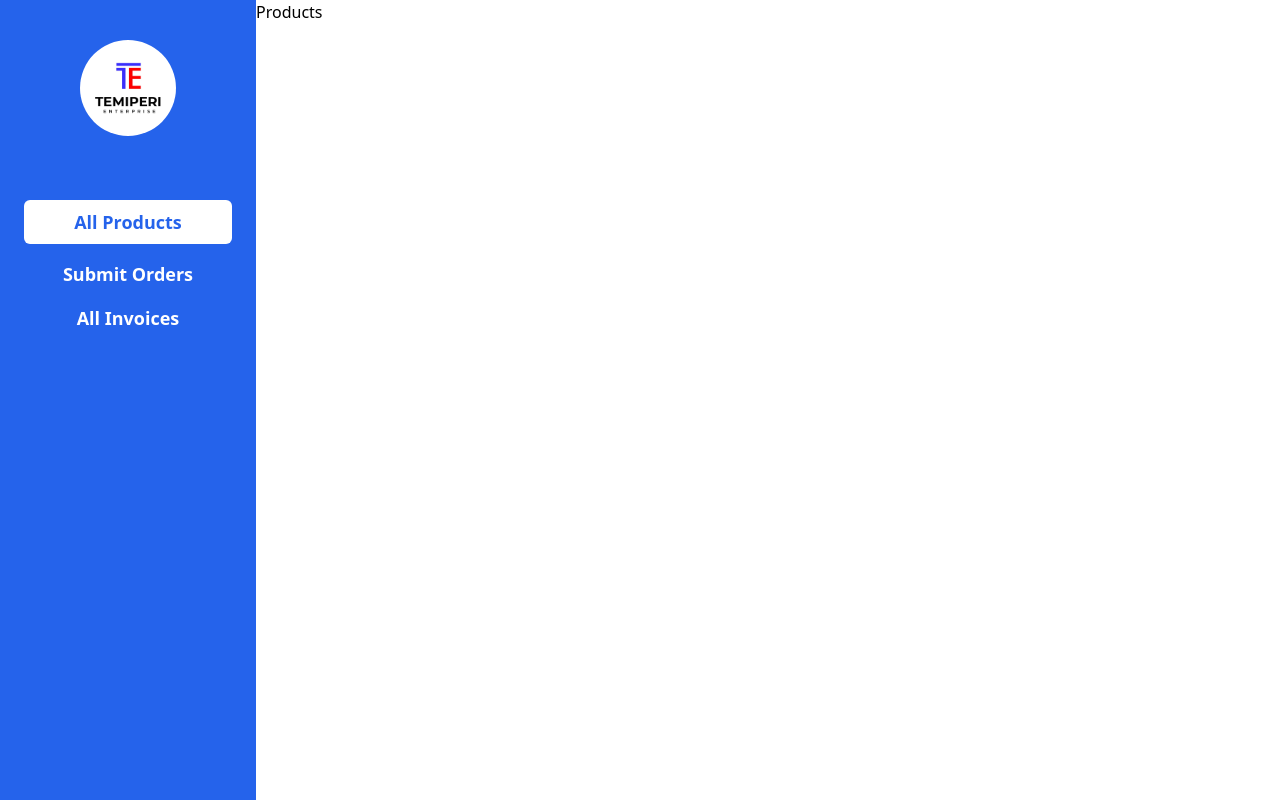
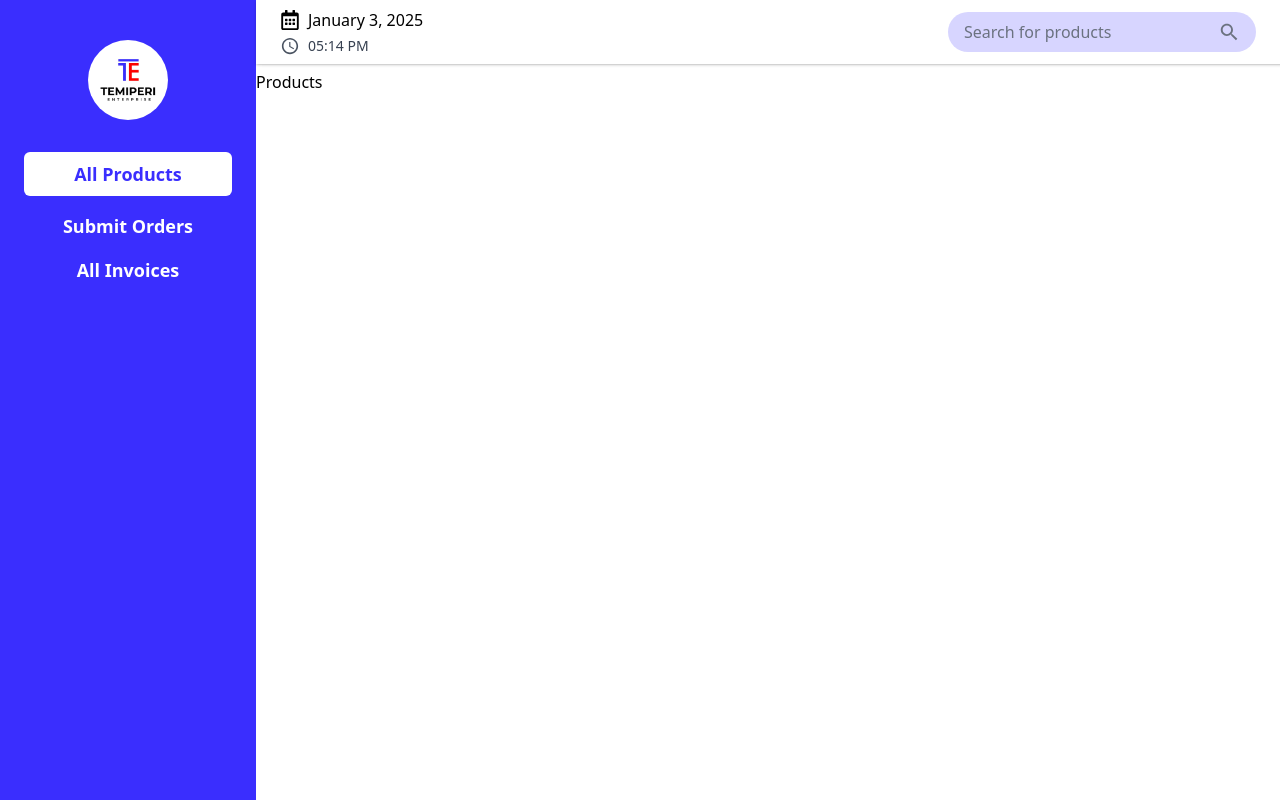
Before and after one commit to aetech24/temiperi-update, a React (Vite) app: page / in a window 1280 px wide. Built offline with nearby package versions, Linux system fonts and the light colour scheme.

Commit message:
Feat(Header): Added a header and adjusted the sidenav

```diff
--- a/src/App.jsx
+++ b/src/App.jsx
@@ -1,5 +1,6 @@
 import React from 'react';
 import SideNav from './components/SideNav';
+import Header from './components/Header';
 import { Routes, Route } from 'react-router-dom';
 import Products from './pages/Products';
 import Orders from './pages/Orders';
@@ -12,13 +13,21 @@ const App = () => {
             <div className='w-64'>
                 <SideNav />
             </div>
-            {/* Scrollable Main Content */}
-            <div className='flex-1 overflow-y-scroll'>
-                <Routes>
-                    <Route path='/*' element={<Products />} />
-                    <Route path='/submit-order' element={<Orders />} />
-                    <Route path='/invoices' element={<Invoices />} />
-                </Routes>
+            {/* Main Content Area */}
+            <div className='flex flex-col'>
+                {/* Fixed Header */}
+                <div className='fixed w-full bg-white z-10 shadow'>
+                    <Header />
+                </div>
+                {/* Scrollable Content Below Header */}
+                <div className='flex-1 pt-[70px]'>
+                    {/* Adjusted padding to match header height */}
+                    <Routes>
+                        <Route path='/*' element={<Products />} />
+                        <Route path='/submit-order' element={<Orders />} />
+                        <Route path='/invoices' element={<Invoices />} />
+                    </Routes>
+                </div>
             </div>
         </div>
     );
--- /dev/null
+++ b/src/components/Header.jsx
@@ -0,0 +1,41 @@
+import React from 'react';
+import { FaRegCalendarAlt } from "react-icons/fa";
+import { IoMdSearch, IoMdTime } from "react-icons/io";
+
+const Header = () => {
+    const now = new Date();
+    const formattedDate = now.toLocaleDateString("en-US", {
+        year: "numeric",
+        month: "long",
+        day: "numeric",
+    });
+
+    const formattedTime = now.toLocaleTimeString("en-US", {
+        hour: "2-digit",
+        minute: "2-digit",
+    });
+
+    return (
+        <div className='w-full px-6 py-2 shadow bg-white'>
+            <div className='flex items-center justify-between'>
+                {/* Date and Time */}
+                <div className="flex flex-col gap-1">
+                    <p className='font-medium flex items-center gap-2'><FaRegCalendarAlt className='text-xl font-semibold'/> {formattedDate}</p>
+                    <p className='text-sm text-gray-700 font-medium flex items-center gap-2'><IoMdTime className='text-xl font-semibold'/> {formattedTime}</p>
+                </div>
+
+                {/* Search Input */}
+                <div className='w-1/4 mr-64 bg-blue bg-opacity-20 rounded-full px-4 py-2 flex items-center '>
+                    <input
+                        type="search"
+                        className='w-full outline-none bg-blue bg-opacity-0 placeholder-gray-500'
+                        placeholder="Search for products"
+                    />
+                    <IoMdSearch className='text-2xl text-gray-500 hover:text-black cursor-pointer'/>
+                </div>
+            </div>
+        </div>
+    );
+};
+
+export default Header;
--- a/src/components/SideNav.jsx
+++ b/src/components/SideNav.jsx
@@ -7,12 +7,12 @@ const SideNav = () => {
 
     const getLinkClass = (path) =>
         location.pathname === path
-            ? 'bg-white text-blue-600 w-full py-2 text-center rounded-md'
+            ? 'bg-white text-blue w-full py-2 text-center rounded-md'
             : 'text-white w-full text-center';
 
     return (
-        <div className='h-[100vh] w-64 flex flex-col px-6 py-10 items-center bg-blue-600 gap-16 fixed'>
-            <img src={Logo} alt="" className='w-24 h-24 rounded-full' />
+        <div className='h-[100vh] w-64 flex flex-col px-6 py-10 items-center bg-blue gap-8 fixed'>
+            <img src={Logo} alt="" className='w-20 h-20 rounded-full' />
             <div className="flex flex-col gap-4 items-center font-semibold text-lg w-full">
                 <Link to="/" className='w-full'>
                     <p className={getLinkClass('/')}>All Products</p>
--- a/tailwind.config.js
+++ b/tailwind.config.js
@@ -7,7 +7,7 @@ export default {
   theme: {
     extend: {
       colors: {
-        // blue: "#"
+        blue: "#3A2EFE"
       }
     },
   },
```
